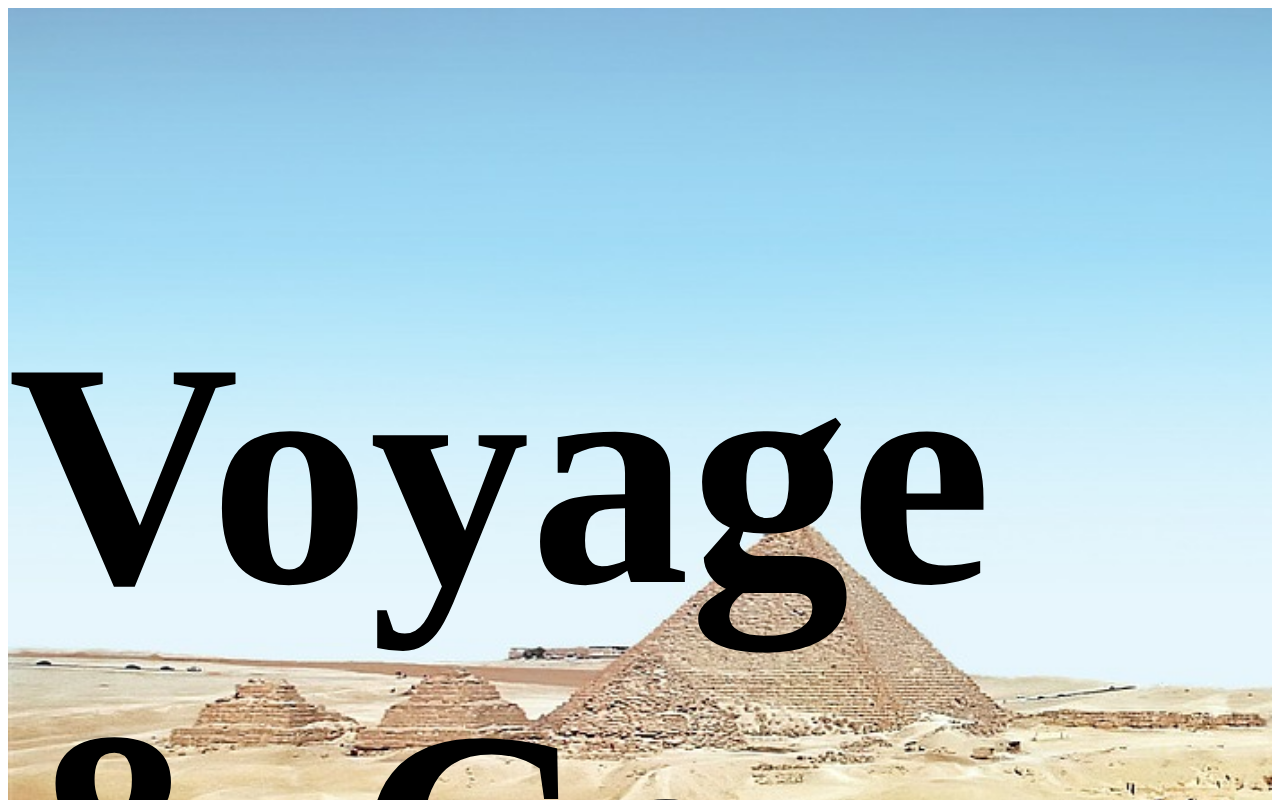
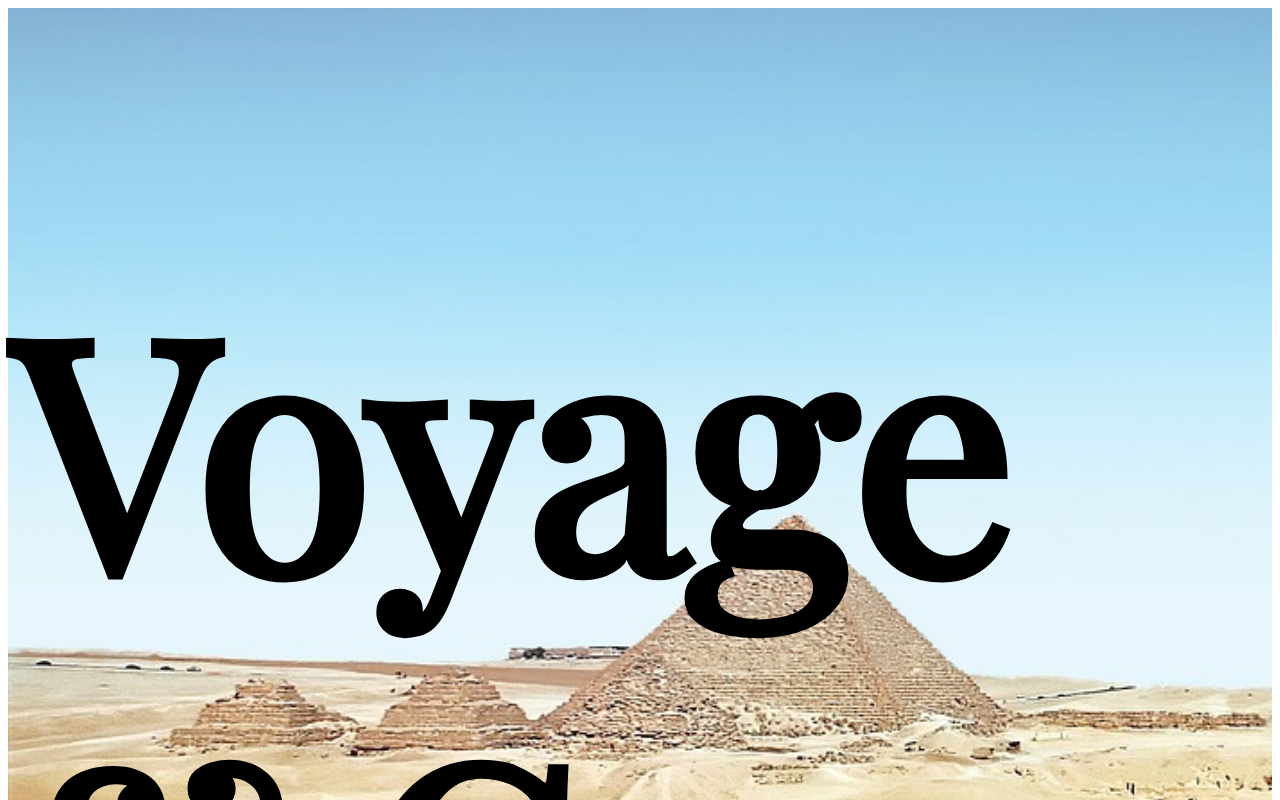
Before and after one commit to guylainecastellano/p3ex1-htlmcss, a plain HTML site: page index.html in a window 1280 px wide. Shown: the top 800 px of the page. Drawn offline with nearby package versions, Linux system fonts and the light colour scheme.

Commit message:
ex1partie3 html css fait

```diff
--- a/assets/css/style.css
+++ b/assets/css/style.css
@@ -1,5 +1,5 @@
 header{
-  background-image: url(../image/header.jpg);
+  background-image: url('../image/header.jpg');
   background-size: cover;
   height: 1300px;
   display: flex;
@@ -7,6 +7,6 @@ header{
   align-items: center
 }
 h1{
-  font: arial,sans-serif;
+  font-family: 'Playfair Display', serif;
   font-size: 20em;
 }
--- a/index.html
+++ b/index.html
@@ -1,8 +1,12 @@
 <!DOCTYPE html>
 <html lang="fr">
   <head>
+  <!--  meta pour autoriser les caractères accentués -->
     <meta charset="utf-8"/>
+    <!-- lien police -->
+    <link href="https://fonts.googleapis.com/css?family=Playfair+Display&display=swap" rel="stylesheet">
     <title>Voyage & Co</title>
+    <!-- feuille de style -->
     <link rel="stylesheet" href="assets/css/style.css"/>
   </head>
   <body>
```
